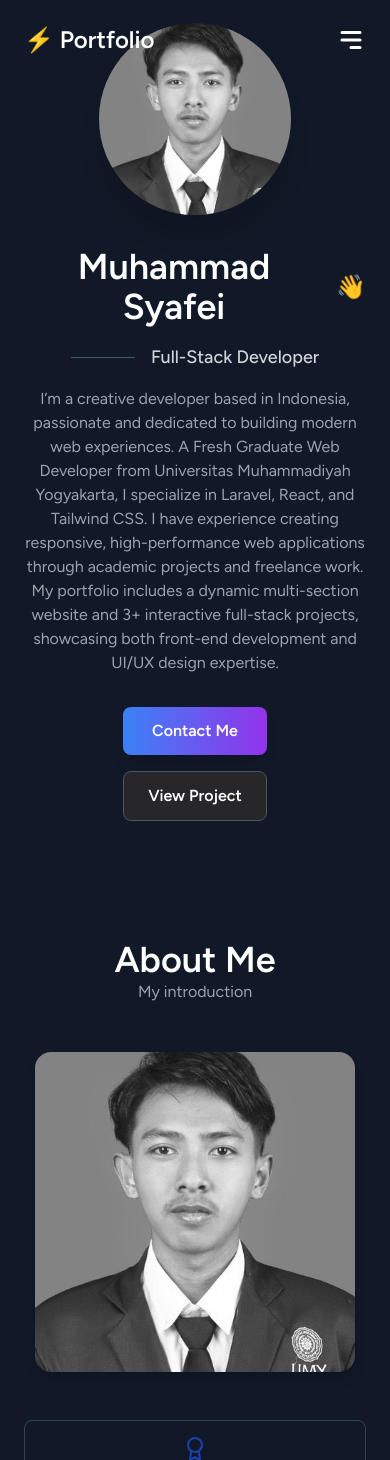
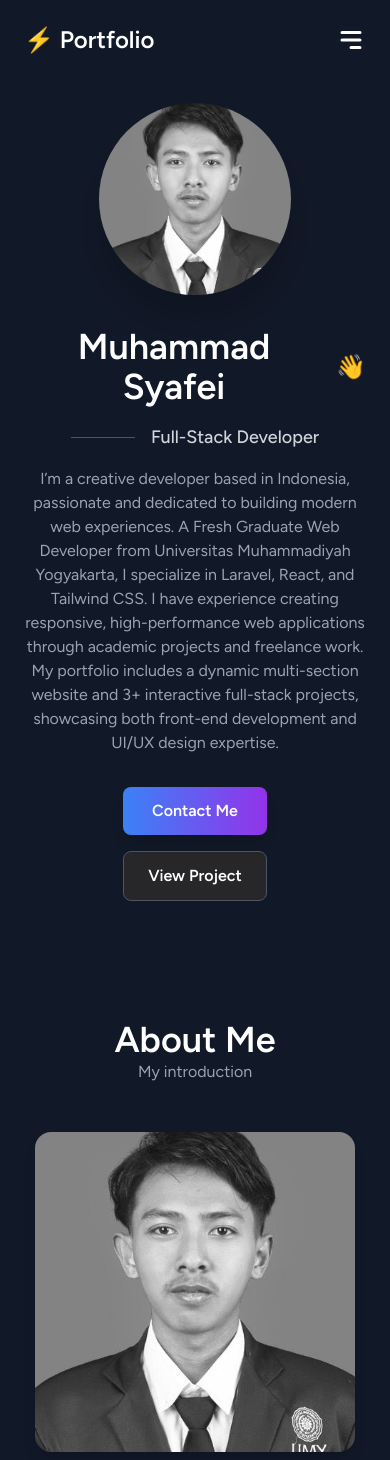
Before and after one commit to Amadd11/portfolio, a Laravel app: page / in a window 390 px wide. Shown: the top 1460 px of the page. Run offline with Laravel 12, Linux system fonts and the light colour scheme; data that the repository does not hold is empty; style sheets or scripts are compiled from the project's sources; some libraries are stand-ins or nearby versions.

Commit message:
fix navbar

```diff
--- a/resources/js/Components/Hero.jsx
+++ b/resources/js/Components/Hero.jsx
@@ -117,7 +117,7 @@
                 {/* Tombol Scroll Down (dengan animasi) */}
                 <a
                     href="#about"
-                    className={`absolute -bottom-20 left-1/2 -translate-x-1/2 hidden lg:flex items-center gap-2 text-gray-500 dark:text-gray-400 hover:text-black dark:hover:text-white transition-all duration-700 ease-out delay-500 ${
+                    className={`absolute -bottom-10 left-1/2 -translate-x-1/2 hidden lg:flex items-center gap-2 text-gray-500 dark:text-gray-400 hover:text-black dark:hover:text-white transition-all duration-700 ease-out delay-500 ${
                         isMounted ? "opacity-100" : "opacity-0"
                     }`}
                 >
--- a/resources/js/Components/Navbar.jsx
+++ b/resources/js/Components/Navbar.jsx
@@ -22,7 +22,7 @@
     ];
 
     return (
-        <header className="fixed top-0 left-0 z-50 flex items-center w-full h-20">
+        <header className="fixed top-0 left-0 z-50 flex items-center w-full h-20 dark:bg-gray-900 backdrop-blur-sm">
             <div className="flex items-center justify-between w-full max-w-screen-xl px-6 mx-auto">
                 {/* Logo */}
                 <Link
@@ -60,7 +60,6 @@
                     {isOpen ? <HiX size={30} /> : <HiMenuAlt3 size={30} />}
                 </button>
             </div>
-
             {/* Menu Dropdown Mobile */}
             <div
                 className={`md:hidden absolute top-0 left-0 w-full bg-white/95 dark:bg-zinc-900/95 backdrop-blur-lg pt-24 pb-8 transform transition-transform duration-300 ease-in-out ${
--- a/resources/js/Pages/Welcome.jsx
+++ b/resources/js/Pages/Welcome.jsx
@@ -23,7 +23,7 @@
             <div className="relative min-h-screen font-sans text-gray-800 transition-colors duration-300 bg-gradient-to-br from-gray-50 to-blue-100 dark:bg-gray-900 dark:text-gray-200">
                 <BackgroundEffect />
                 <Navbar />
-                <main>
+                <main className="pt-20">
                     <Hero />
                     {/* 2. Teruskan prop 'aboutData' ke komponen About */}
                     <About />
```
Also changed, not shown: database/migrations/2025_08_30_092533_create_projects_table.php.
